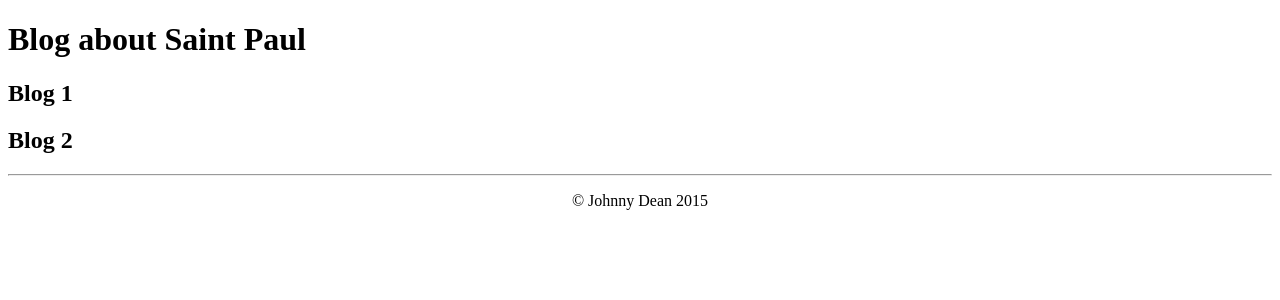
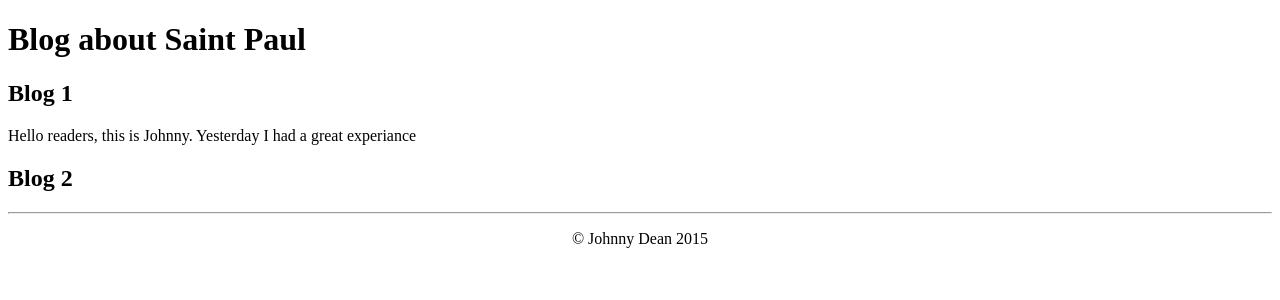
Before and after one commit to johnnydean/saint-paul-website, a Rails app: page /static_pages/blog in a window 1280 px wide. Shown: the part 96-396 px from the top of the page. Run offline with Rails 7, Linux system fonts and the light colour scheme; style sheets or scripts are compiled from the project's sources; some libraries are stand-ins or nearby versions.

Commit message:
Add blog

```diff
--- a/app/views/static_pages/blog.html.erb
+++ b/app/views/static_pages/blog.html.erb
@@ -1,4 +1,4 @@
 <h1>Blog about Saint Paul</h1>
 <h2>Blog 1</h2>
-
+<p>Hello readers, this is Johnny. Yesterday I had a great experiance
 <h2>Blog 2</h2>
```
